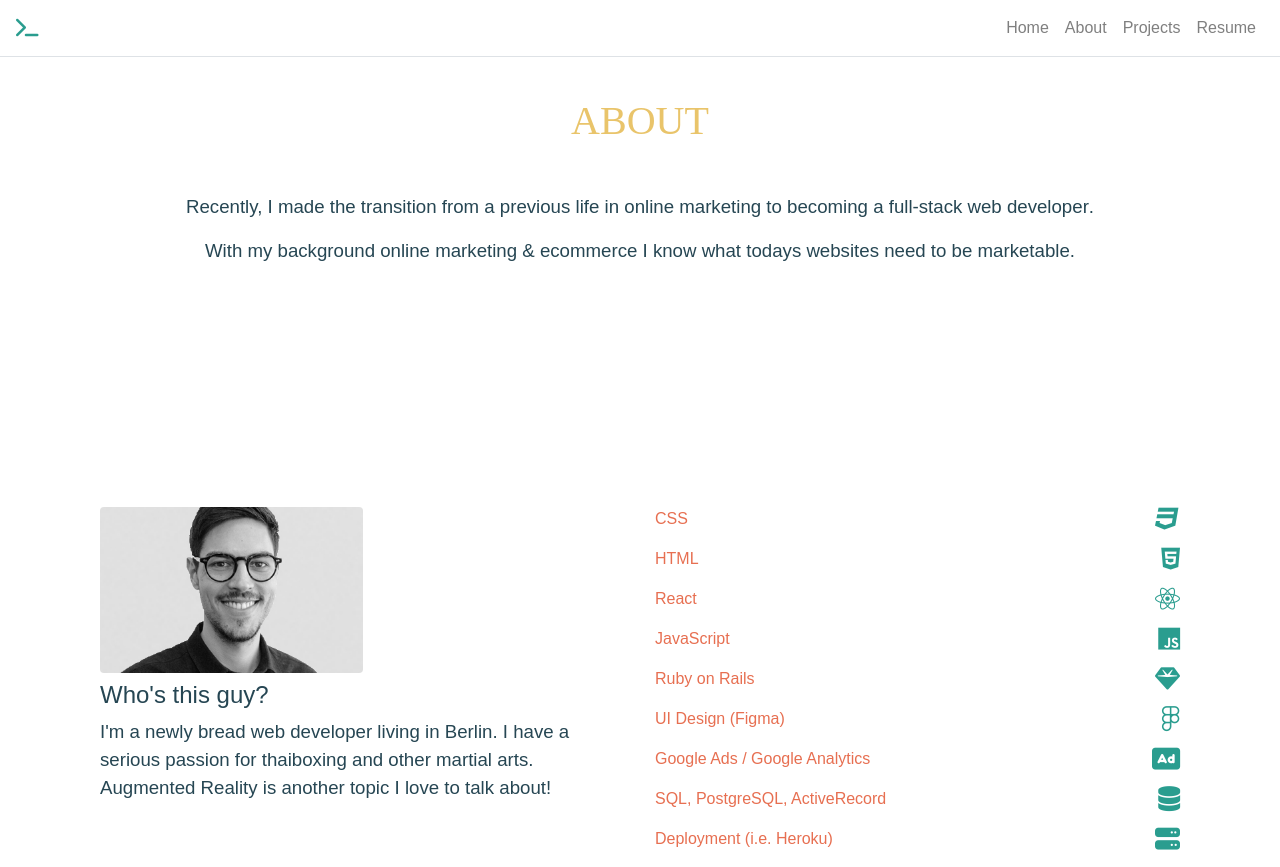
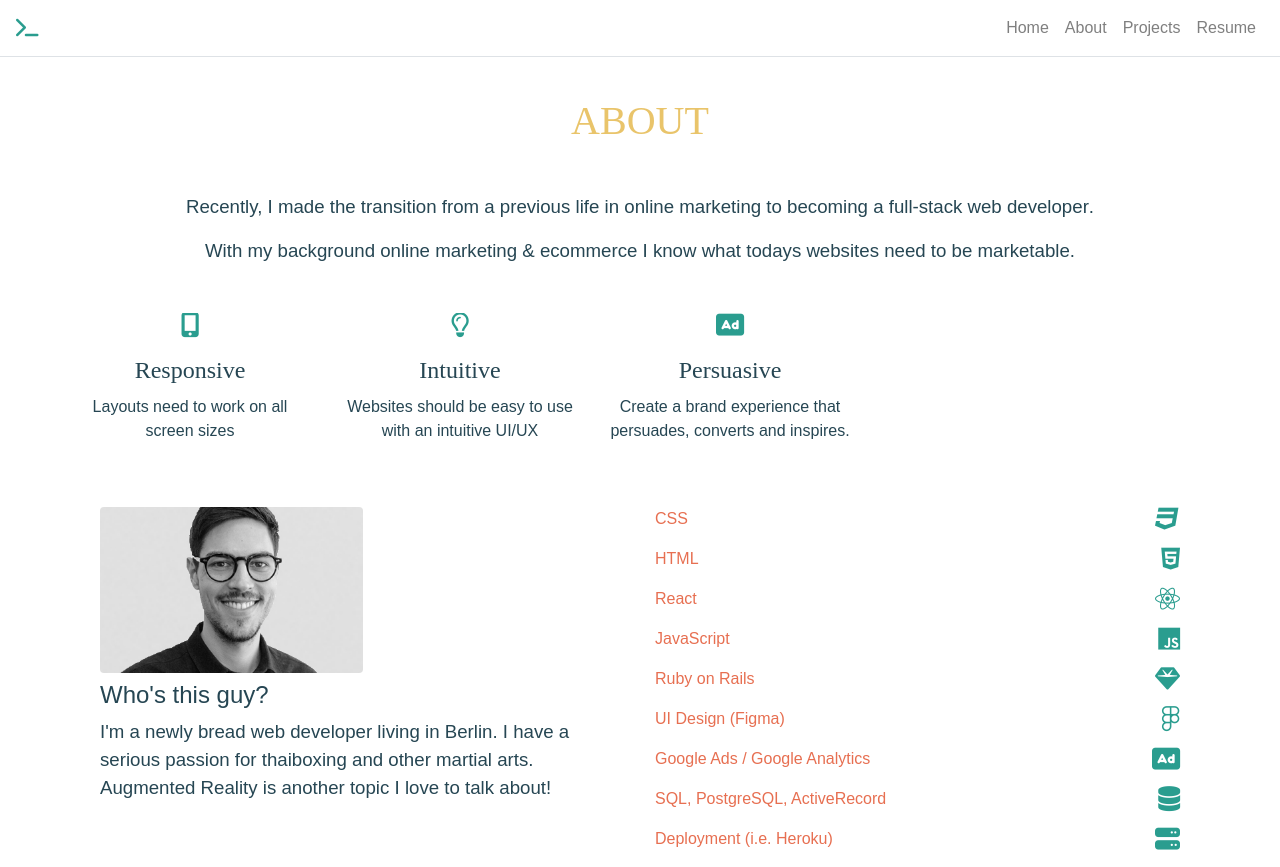
Before and after one commit to fenagel/portfolio, a React (Create React App) app: page /portfolio/about in a window 1280 px wide. Built offline with nearby package versions, Linux system fonts and the light colour scheme.

Commit message:
fix animations position again

```diff
--- a/src/About.css
+++ b/src/About.css
@@ -12,7 +12,8 @@
 
 .About-Card {
   font-size: 12pt;
-  left: -1200px;
+  left: -300px;
+  position: absolute;
   -webkit-animation: slideInLeft 0.75s ease both;
   -webkit-animation-delay: 0.75s;
   animation: slideInLeft 0.75s ease both;
```
